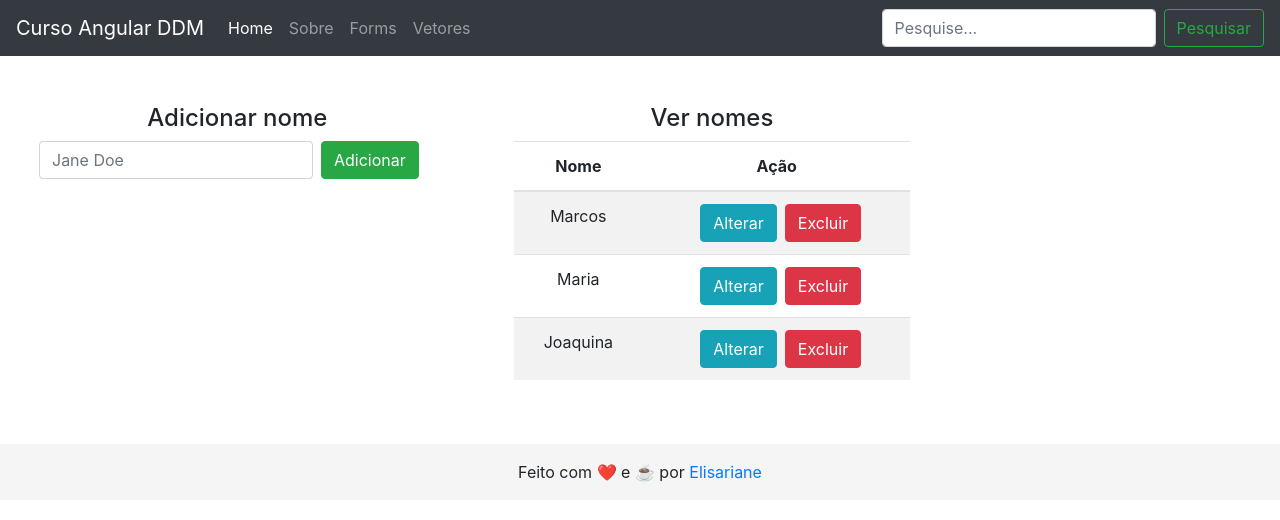
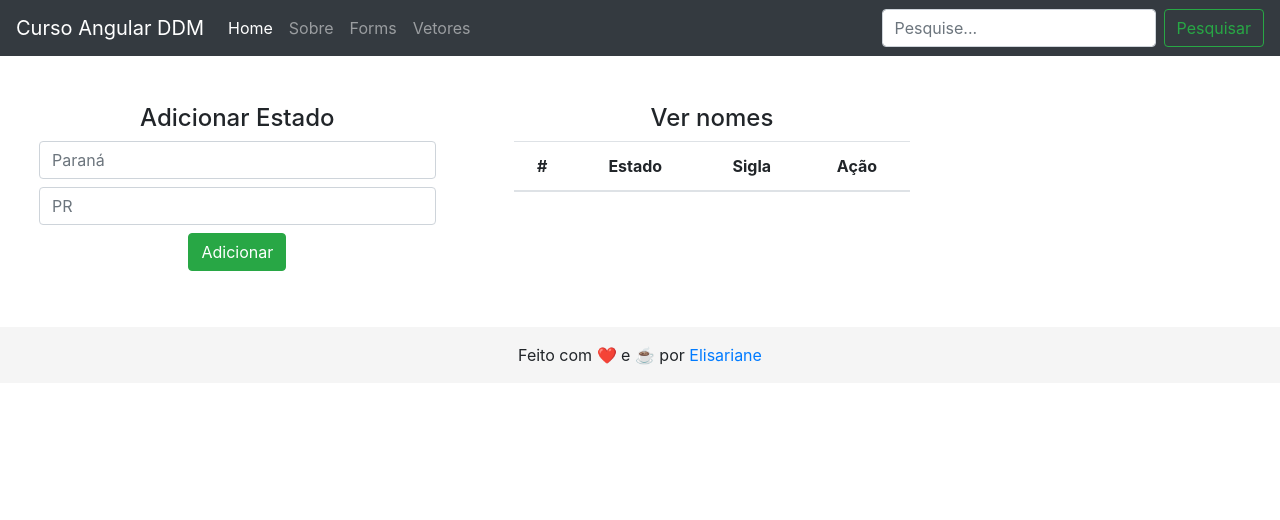
Before and after one commit to Elisariane/CursoAngularDDM, an Angular app: page /vetores in a window 1280 px wide. Shown: the top 520 px of the page. Built offline with nearby package versions, Linux system fonts and the light colour scheme.

Commit message:
Aula 10 - CRUD com entidade

```diff
--- /dev/null
+++ b/src/app/entidades/estado.ts
@@ -0,0 +1,21 @@
+
+export class Estado {
+  private nome: string;
+  private sigla: string;
+
+  getNome(): string {
+    return this.nome;
+  }
+
+  setNome(nome: string): void {
+    this.nome = nome;
+  }
+
+  getSigla(): string {
+    return  this.sigla;
+  }
+
+  setSigla(sigla: string){
+    this.sigla = sigla;
+  }
+}
--- a/src/app/vetores/vetores.component.html
+++ b/src/app/vetores/vetores.component.html
@@ -2,10 +2,12 @@
 <div class="container-fluid text-center">
   <div class="row text-center mt-4 mb-4">
     <div class="col-4 m-4">
-      <h4 class="text-center">Adicionar nome</h4>
-      <form class="form-inline ">
-        <label class="sr-only" for="inlineFormInputName2" >Nome</label>
-        <input name="nome" [(ngModel)]="nome" type="text" class="form-control mb-2 mr-sm-2" id="inlineFormInputName2" placeholder="Jane Doe">
+      <h4 class="text-center">Adicionar Estado</h4>
+      <form class="form ">
+        <label class="sr-only" for="inlineFormInputName2" >Nome Estado</label>
+        <input name="nome" [(ngModel)]="estado.nome" type="text" class="form-control mb-2 mr-sm-2" placeholder="Paraná">
+        <label class="sr-only" for="inlineFormInputName2" >Sigla</label>
+        <input name="sigla" [(ngModel)]="estado.sigla" type="text" class="form-control mb-2 mr-sm-2" placeholder="PR">
 
         <button class="btn btn-success btn-rounded  mb-2" (click)="adicionar()">Adicionar</button>
       </form>
@@ -15,13 +17,17 @@
       <table class="table table-striped">
         <thead>
           <tr>
-            <th scope="col">Nome</th>
+            <th scope="col">#</th>
+            <th scope="col">Estado</th>
+            <th scope="col">Sigla</th>
             <th scope="col">Ação</th>
           </tr>
         </thead>
         <tbody>
-          <tr *ngFor="let nome of nomes; let i = index" >
-            <td>{{nome}}</td>
+          <tr *ngFor="let estado of listaEstados; let i = index" >
+            <td>{{i}}</td>
+            <td>{{estado.nome}}</td>
+            <td>{{estado.sigla}}</td>
             <td>
               <button type="button" class="btn btn-md btn-info ml-2" (click)="alterar(i)">Alterar </button>
               <button type="button"  class="btn btn-md btn-danger ml-2"  (click)="excluir(i)">Excluir</button>
--- a/src/app/vetores/vetores.component.ts
+++ b/src/app/vetores/vetores.component.ts
@@ -1,4 +1,5 @@
 import { Component} from '@angular/core';
+import { Estado } from '../entidades/estado';
 
 @Component({
   selector: 'app-vetores',
@@ -7,41 +8,23 @@ import { Component} from '@angular/core';
 })
 export class VetoresComponent {
 
-  nomes: string[] = ['Marcos', 'Maria', 'Joaquina'];
-  // nomes2: Array<string> = ['Paula', 'Pedro', 'Pietro'];
-  // nomes3 = new Array<string>('Marcos', 'Maria', 'Joaquina');
-  // nomes4 = new Array<string>(15);
+  listaEstados = new Array<Estado>();
 
-  nome: string = '';
+  estado: Estado = new Estado();
 
-  constructor(){
 
-    // this.nomes.push('Kaká');
-    // this.nomes.splice(0,1);
-
-    // for( let nome of this.nomes){
-    //   console.log(nome)
-    // }
-
-    // for (let i = 0; i < this.nomes2.length; i++) {
-    //  console.log(this.nomes2[i]);
-
-    // }
-  }
 
   adicionar(): void {
-    if (this.nome !== ''){
-      this.nomes.push(this.nome);
-      this.nome = '';
-    }
+    this.listaEstados.push(this.estado);
+    this.estado = new Estado();
   }
 
   excluir(i: number): void {
-    this.nomes.splice(i, 1)
+    this.listaEstados.splice(i, 1)
   }
 
   alterar(i: number): void {
-    this.nome = this.nomes[i];
-    this.nomes.splice(i,1)
+    this.estado = this.listaEstados[i];
+    this.listaEstados.splice(i,1)
   }
 }
```
